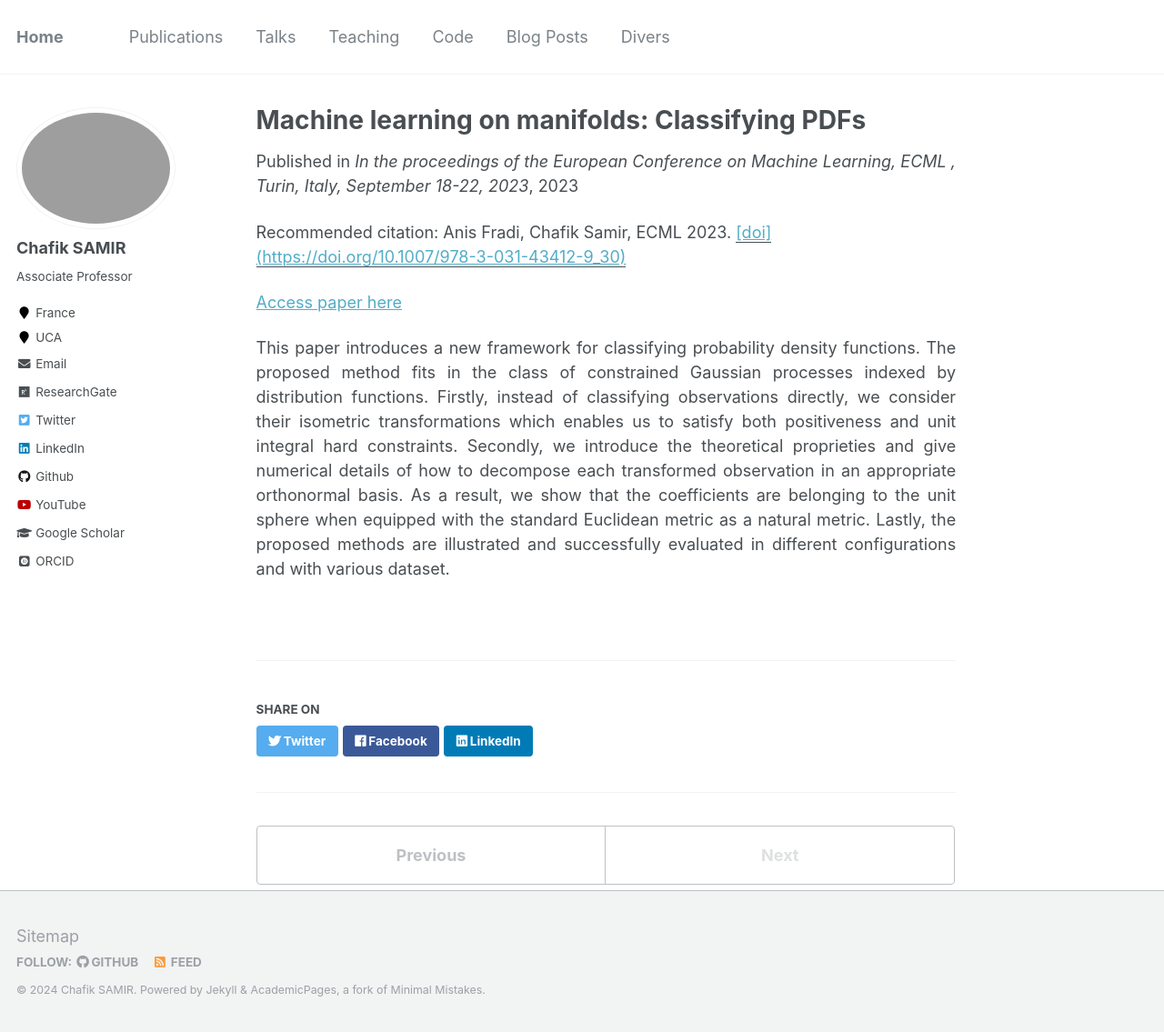
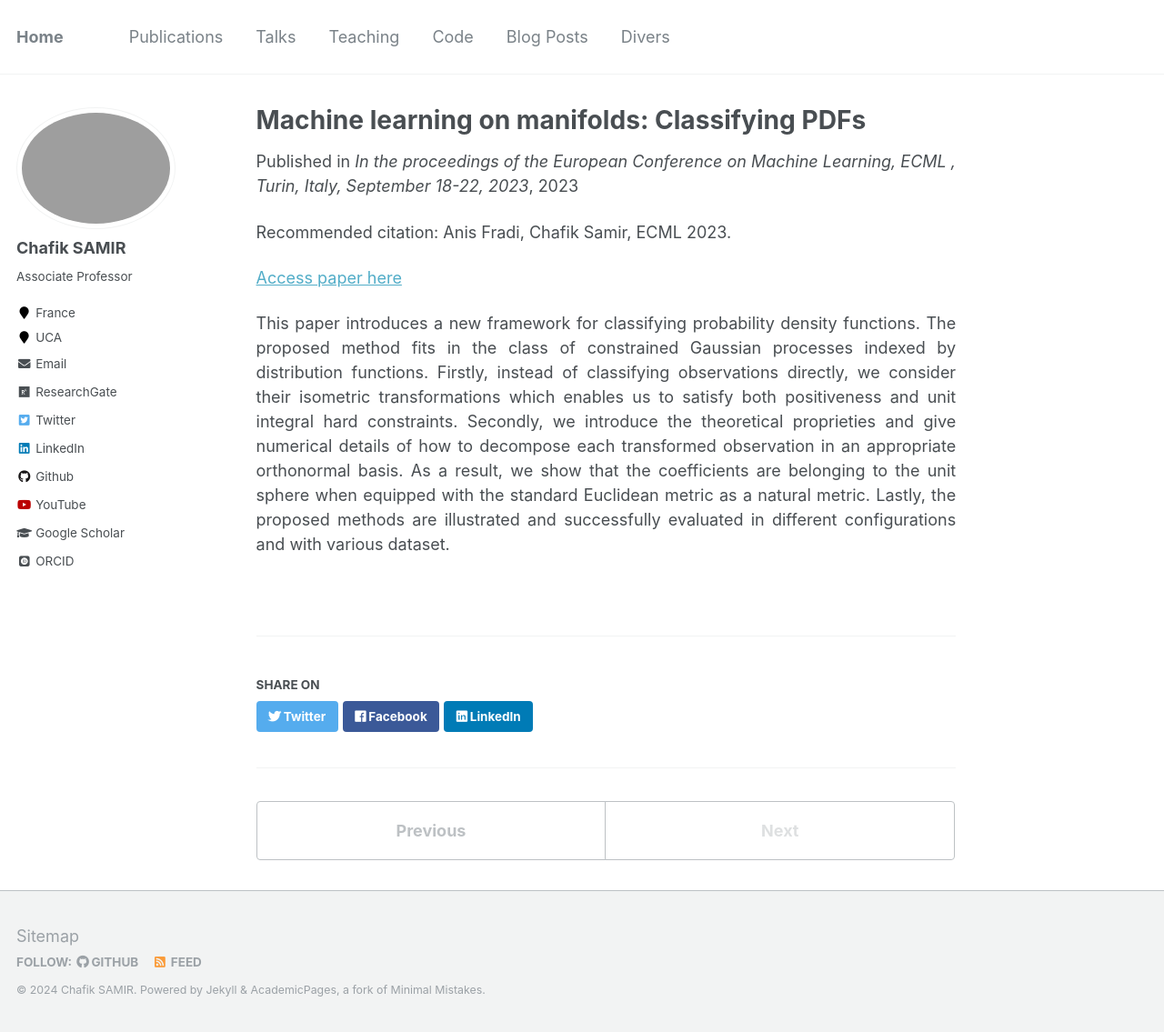
Before and after one commit to Chsamir/chsamir.github.io, a Jekyll site: the page built from _publications/2023-01-01-A-New-Framework-for-Classifying-Probability-Density-Functions.md, in a window 1280 px wide and 1135 px high. Shown: the whole window at 91% size. Built offline with Jekyll 4.4.1, drawn with Linux system fonts in a browser that asks for light colours; some web fonts are replaced; some of the changed lines change nothing that is shown.

Commit message:
Update 2023-01-01-A-New-Framework-for-Classifying-Probability-Density-Functions.md

```diff
--- a/_publications/2023-01-01-A-New-Framework-for-Classifying-Probability-Density-Functions.md
+++ b/_publications/2023-01-01-A-New-Framework-for-Classifying-Probability-Density-Functions.md
@@ -4,7 +4,7 @@ collection: publications
 permalink: /publication/2023-01-01-A-New-Framework-for-Classifying-Probability-Density-Functions
 date: 2023-09-18
 venue: 'In the proceedings of the European Conference on Machine Learning, ECML  , Turin, Italy, September 18-22, 2023'
-paperurl: '[doi](https://doi.org/10.1007/978-3-031-43412-9_30)'
+#paperurl: '[doi](https://doi.org/10.1007/978-3-031-43412-9_30)'
 citation: ' Anis Fradi,  Chafik Samir,  ECML 2023.'
 
 ---
```
